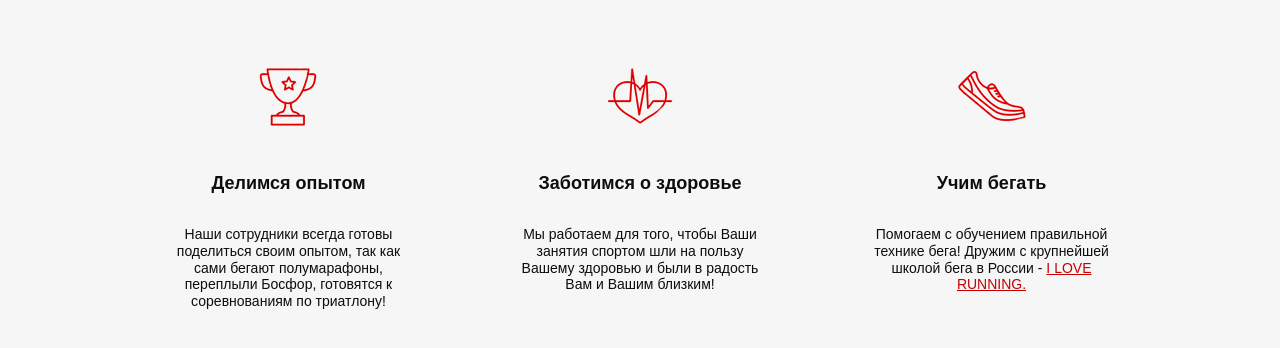
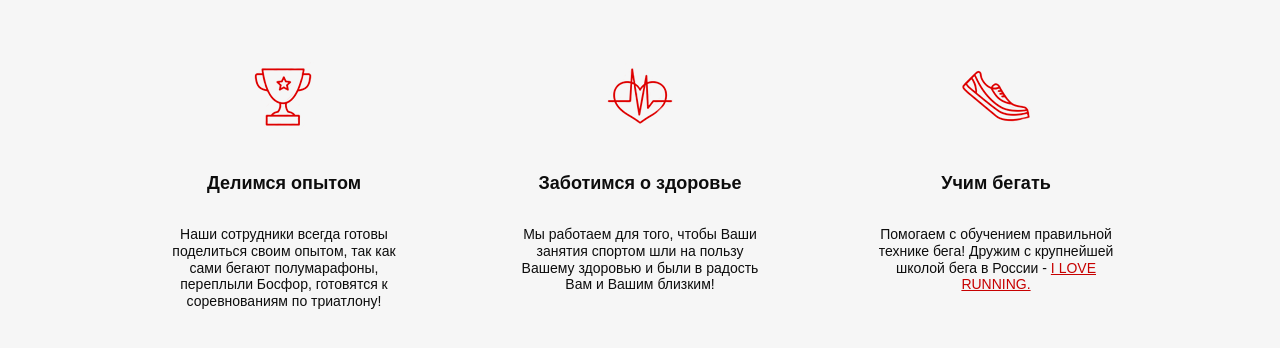
Before and after one commit to YuraAlhovka/Pulse, a website: page src/index.html in a window 1280 px wide. Shown: the part 802-1150 px from the top of the page. Drawn offline with Linux system fonts and the light colour scheme; files that its build step writes are made by us from their sources.

Commit message:
some changes on 'benefits'

```diff
--- a/src/index.html
+++ b/src/index.html
@@ -68,7 +68,7 @@
                     <div class="benefits__subheader">Учим бегать</div>
                     <div class="benefits__text">Помогаем с обучением
                         правильной технике бега!
-                        Дружим с крупнейшей школой бега в России - <span>I LOVE RUNNING.</span></div>
+                        Дружим с крупнейшей школой бега в России - <a href="#">I LOVE RUNNING.</a></div>
                 </div>
             </div>
         </div>
--- a/src/sass/blocks/_benefits.scss
+++ b/src/sass/blocks/_benefits.scss
@@ -1,6 +1,5 @@
 .benefits {
     background-color: #f6f6f6;
-    min-height: 470px;
     padding: 69px 0 78px 0;
     &__header {
         font-size: 30px;
@@ -14,7 +13,10 @@
         margin-top: 65px;
     }
     &__item {
-        width: 247px;
+        display: flex;
+        flex-direction: column;
+        align-items: center;
+        max-width: 238px;
         img {
             display: block;
             margin: 0 auto;
@@ -35,7 +37,7 @@
         font-weight: 300;
         color: #0d0d0d;
         text-align: center;
-        span {
+        a {
             text-decoration: underline;
             color: $main-color;
         }
```
Also changed, not shown: src/css/style.min.css.
